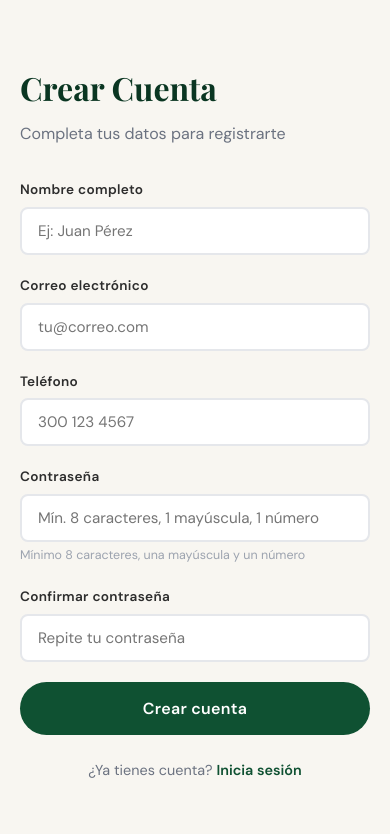
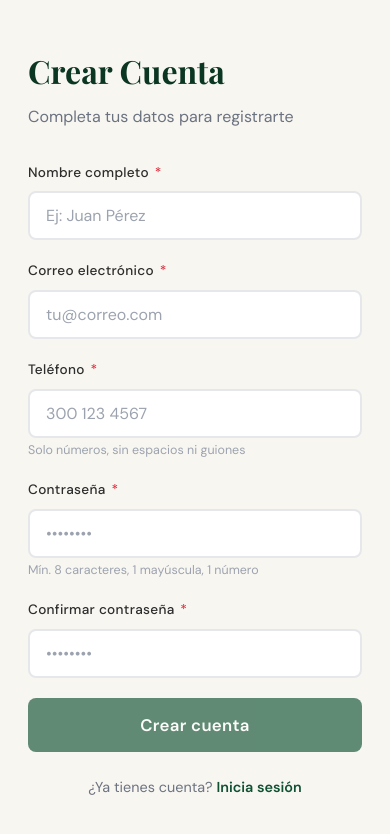
Before and after one commit to r0odr1/saludYa_front, an Angular app in the folder saludya-app/: page /registro in a window 390 px wide. Shown: the top 834 px of the page. Built offline with nearby package versions, Linux system fonts and the light colour scheme.

Commit message:
feat: validaciones en registro y fix en verificación

```diff
--- a/saludya-app/src/pages/registro/registro.component.html
+++ b/saludya-app/src/pages/registro/registro.component.html
@@ -16,65 +16,114 @@
       <h2>Crear Cuenta</h2>
       <p class="auth-subtitle">Completa tus datos para registrarte</p>
 
-      <div class="alert alert-danger" *ngIf="error">⚠️ {{ error }}</div>
+      <div class="alert alert-danger" *ngIf="error && !submitted">⚠️ {{ error }}</div>
 
-      <form (ngSubmit)="onRegistro()">
+      <form (ngSubmit)="onRegistro()" novalidate>
+
         <div class="form-group">
-          <label>Nombre completo</label>
+          <label>Nombre completo <span class="required">*</span></label>
           <input
             type="text"
             class="form-control"
+            [class.is-invalid]="nombreInvalido"
             [(ngModel)]="datos.nombre"
             name="nombre"
             placeholder="Ej: Juan Pérez"
             required
+            (input)="onNombreChange()"
           />
+          <div *ngIf="nombreInvalido" class="invalid-feedback">
+            El nombre debe tener al menos 3 caracteres
+          </div>
         </div>
+
         <div class="form-group">
-          <label>Correo electrónico</label>
+          <label>Correo electrónico <span class="required">*</span></label>
           <input
             type="email"
             class="form-control"
+            [class.is-invalid]="emailInvalido"
             [(ngModel)]="datos.email"
             name="email"
             placeholder="tu@correo.com"
             required
+            (input)="onEmailChange()"
           />
+          <div *ngIf="emailInvalido" class="invalid-feedback">
+           Ingrese un correo electrónico válido
+          </div>
         </div>
+
         <div class="form-group">
-          <label>Teléfono</label>
+          <label>Teléfono <span class="required">*</span></label>
           <input
             type="tel"
             class="form-control"
+            [class.is-invalid]="telefonoInvalido"
             [(ngModel)]="datos.telefono"
             name="telefono"
             placeholder="300 123 4567"
+            maxlength="10"
+            (input)="onTelefonoInput($event)"
           />
+          <div *ngIf="telefonoInvalido" class="invalid-feedback">
+            El teléfono debe tener 10 dígitos numéricos
+          </div>
+          <p class="hint">Solo números, sin espacios ni guiones</p>
         </div>
+
         <div class="form-group">
-          <label>Contraseña</label>
+          <label>Contraseña <span class="required">*</span></label>
           <input
             type="password"
             class="form-control"
+            [class.is-invalid]="passwordInvalido"
             [(ngModel)]="datos.password"
             name="password"
-            placeholder="Mín. 8 caracteres, 1 mayúscula, 1 número"
+            placeholder="••••••••"
             required
+            (input)="onPasswordChange()"
           />
-          <p class="hint">Mínimo 8 caracteres, una mayúscula y un número</p>
+          <div *ngIf="passwordInvalido" class="invalid-feedback">
+            <div *ngIf="!datos.password || datos.password.length < 8">
+              Mínimo 8 caracteres
+            </div>
+            <div *ngIf="datos.password && !/[A-Z]/.test(datos.password)">
+              Debe incluir al menos una mayúscula
+            </div>
+            <div *ngIf="datos.password && !/[0-9]/.test(datos.password)">
+              Debe incluir al menos un número
+            </div>
+          </div>
+          <p class="hint">Mín. 8 caracteres, 1 mayúscula, 1 número</p>
         </div>
+
         <div class="form-group">
-          <label>Confirmar contraseña</label>
+          <label>Confirmar contraseña <span class="required">*</span></label>
           <input
             type="password"
             class="form-control"
-            [(ngModel)]="confirmarPassword"
+            [class.is-invalid]="confirmarPasswordInvalido"
+            [(ngModel)]="datos.confirmarPassword"
             name="confirmar"
-            placeholder="Repite tu contraseña"
+            placeholder="••••••••"
             required
+            (input)="onConfirmarPasswordChange()"
           />
+          <div *ngIf="confirmarPasswordInvalido" class="invalid-feedback">
+            Las contraseñas no coinciden
+          </div>
         </div>
-        <button type="submit" class="btn btn-primary btn-block btn-lg" [disabled]="cargando">
+
+        <div class="alert alert-danger" *ngIf="error && submitted">
+          ⚠️ {{ error }}
+        </div>
+
+        <button
+          type="submit"
+          class="btn btn-primary btn-block btn-lg"
+          [disabled]="cargando || !formularioValido"
+        >
           {{ cargando ? 'Registrando...' : 'Crear cuenta' }}
         </button>
       </form>
--- a/saludya-app/src/pages/registro/registro.component.scss
+++ b/saludya-app/src/pages/registro/registro.component.scss
@@ -71,12 +71,168 @@
   margin-bottom: 32px;
 }
 
-.hint {
-  font-size: 0.78rem;
-  color: var(--color-text-muted);
-  margin-top: 4px;
+// === Grupos de formulario con validaciones ===
+.form-group {
+  margin-bottom: 1.25rem;
+  position: relative;
+
+  label {
+    display: block;
+    margin-bottom: 0.5rem;
+    font-weight: 500;
+    color: var(--color-text);
+
+    // Asterisco para campos obligatorios
+    .required {
+      color: var(--color-error, #dc3545);
+      margin-left: 2px;
+    }
+  }
+
+  .form-control {
+    width: 100%;
+    padding: 0.75rem 1rem;
+    border: 2px solid var(--color-border, #ddd);
+    border-radius: 8px;
+    font-size: 1rem;
+    background: white;
+    transition: all 0.2s ease;
+    color: var(--color-text);
+
+    &:focus {
+      border-color: var(--color-primary);
+      outline: none;
+      box-shadow: 0 0 0 4px rgba(var(--color-primary-rgb, 0, 123, 255), 0.1);
+    }
+
+    // Estado inválido
+    &.is-invalid {
+      border-color: var(--color-error, #dc3545);
+      background-color: rgba(220, 53, 69, 0.02);
+
+      &:focus {
+        box-shadow: 0 0 0 4px rgba(220, 53, 69, 0.1);
+      }
+    }
+
+    &::placeholder {
+      color: var(--color-text-muted, #aaa);
+    }
+
+    &:disabled {
+      background-color: var(--color-bg-light, #f8f9fa);
+      cursor: not-allowed;
+      opacity: 0.7;
+    }
+  }
+
+  // Mensajes de error con animación
+  .invalid-feedback {
+    display: block;
+    color: var(--color-error, #dc3545);
+    font-size: 0.8rem;
+    margin-top: 0.35rem;
+    font-weight: 500;
+    animation: slideDown 0.2s ease;
+    line-height: 1.4;
+
+    // Lista de requisitos para contraseña
+    div {
+      margin: 2px 0;
+      display: flex;
+      align-items: center;
+      gap: 6px;
+
+      &::before {
+        content: "•";
+        color: var(--color-error, #dc3545);
+      }
+    }
+  }
+
+  // Hints informativos
+  .hint {
+    font-size: 0.78rem;
+    color: var(--color-text-muted);
+    margin-top: 4px;
+    margin-bottom: 0;
+    line-height: 1.4;
+  }
 }
 
+// === Alertas ===
+.alert {
+  padding: 0.85rem 1rem;
+  border-radius: 8px;
+  margin-bottom: 1.25rem;
+  font-size: 0.9rem;
+  font-weight: 500;
+  display: flex;
+  align-items: center;
+  gap: 8px;
+  animation: fadeIn 0.2s ease;
+
+  &.alert-danger {
+    background-color: rgba(220, 53, 69, 0.1);
+    color: var(--color-error, #dc3545);
+    border: 1px solid rgba(220, 53, 69, 0.2);
+  }
+
+  &.alert-success {
+    background-color: rgba(40, 167, 69, 0.1);
+    color: var(--color-success, #28a745);
+    border: 1px solid rgba(40, 167, 69, 0.2);
+  }
+}
+
+// === Botones ===
+.btn {
+  display: inline-flex;
+  align-items: center;
+  justify-content: center;
+  gap: 8px;
+  padding: 0.85rem 1.5rem;
+  border: none;
+  border-radius: 8px;
+  font-size: 1rem;
+  font-weight: 600;
+  cursor: pointer;
+  transition: all 0.2s ease;
+  text-decoration: none;
+
+  &.btn-primary {
+    background: var(--color-primary);
+    color: white;
+
+    &:hover:not(:disabled) {
+      background: var(--color-primary-dark);
+      transform: translateY(-1px);
+      box-shadow: 0 4px 12px rgba(var(--color-primary-rgb, 0, 123, 255), 0.3);
+    }
+
+    &:active:not(:disabled) {
+      transform: translateY(0);
+    }
+  }
+
+  &.btn-block {
+    width: 100%;
+  }
+
+  &.btn-lg {
+    padding: 1rem;
+    font-size: 1.05rem;
+  }
+
+  &:disabled {
+    opacity: 0.65;
+    cursor: not-allowed;
+    transform: none !important;
+    box-shadow: none !important;
+  }
+}
+
+// === Enlaces ===
 .auth-link {
   text-align: center;
   margin-top: 24px;
@@ -86,6 +242,7 @@
   a {
     color: var(--color-primary);
     font-weight: 600;
+    text-decoration: none;
 
     &:hover {
       text-decoration: underline;
@@ -93,6 +250,46 @@
   }
 }
 
+// === Animaciones ===
+@keyframes fadeIn {
+  from {
+    opacity: 0;
+  }
+  to {
+    opacity: 1;
+  }
+}
+
+@keyframes slideDown {
+  from {
+    opacity: 0;
+    transform: translateY(-8px);
+  }
+  to {
+    opacity: 1;
+    transform: translateY(0);
+  }
+}
+
+// === Indicador de carga (spinner) ===
+.spinner {
+  display: inline-block;
+  width: 18px;
+  height: 18px;
+  border: 2px solid rgba(255, 255, 255, 0.3);
+  border-radius: 50%;
+  border-top-color: white;
+  animation: spin 0.8s linear infinite;
+  margin-right: 8px;
+}
+
+@keyframes spin {
+  to {
+    transform: rotate(360deg);
+  }
+}
+
+// === Responsive ===
 @media (max-width: 768px) {
   .auth-page {
     grid-template-columns: 1fr;
@@ -105,4 +302,29 @@
   .auth-right {
     padding: 32px 20px;
   }
+
+  .auth-form-wrapper {
+    padding: 0 8px;
+  }
+
+  .btn-lg {
+    padding: 0.9rem;
+    font-size: 1rem;
+  }
 }
+
+// === Accesibilidad ===
+@media (prefers-reduced-motion: reduce) {
+  * {
+    animation-duration: 0.01ms !important;
+    animation-iteration-count: 1 !important;
+    transition-duration: 0.01ms !important;
+  }
+}
+
+// === Focus visible para navegación con teclado ===
+.form-control:focus-visible,
+.btn:focus-visible {
+  outline: 2px solid var(--color-primary);
+  outline-offset: 2px;
+}
--- a/saludya-app/src/pages/registro/registro.component.ts
+++ b/saludya-app/src/pages/registro/registro.component.ts
@@ -12,8 +12,16 @@ import { AuthService } from '../../app/services/auth.service';
   styleUrls: ['./registro.component.scss'],
 })
 export class RegistroComponent implements OnInit {
-  datos = { nombre: '', email: '', password: '', telefono: '' };
-  confirmarPassword = '';
+  datos = {
+    nombre: '',
+    email: '',
+    password: '',
+    telefono: '',
+    confirmarPassword: ''
+  };
+
+  // Flags para controlar cuándo mostrar errores
+  submitted = false;
   error = '';
   cargando = false;
 
@@ -28,37 +36,107 @@ export class RegistroComponent implements OnInit {
     }
   }
 
+  //VALIDADORES INDIVIDUALES
+
+  get nombreInvalido(): boolean {
+    return this.submitted && (!this.datos.nombre || this.datos.nombre.trim().length < 3);
+  }
+
+  get emailInvalido(): boolean {
+    return this.submitted && (!this.datos.email || !/^[^\s@]+@[^\s@]+\.[^\s@]+$/.test(this.datos.email));
+  }
+
+  get telefonoInvalido(): boolean {
+    return this.submitted && (!this.datos.telefono || !/^[0-9]{10}$/.test(this.datos.telefono));
+  }
+
+  get passwordInvalido(): boolean {
+    const pwd = this.datos.password;
+    return this.submitted && (
+      !pwd ||
+      pwd.length < 8 ||
+      !/[A-Z]/.test(pwd) ||
+      !/[0-9]/.test(pwd)
+    );
+  }
+
+  get confirmarPasswordInvalido(): boolean {
+    return this.submitted && (
+      !this.datos.confirmarPassword ||
+      this.datos.password !== this.datos.confirmarPassword
+    );
+  }
+
+  get formularioValido(): boolean {
+    return (
+      this.datos.nombre.trim().length >= 3 &&
+      /^[^\s@]+@[^\s@]+\.[^\s@]+$/.test(this.datos.email) &&
+      /^[0-9]{10}$/.test(this.datos.telefono) &&
+      this.datos.password.length >= 8 &&
+      /[A-Z]/.test(this.datos.password) &&
+      /[0-9]/.test(this.datos.password) &&
+      this.datos.password === this.datos.confirmarPassword
+    );
+  }
+
+  onNombreChange() {
+    if (this.submitted) this.nombreInvalido;
+  }
+
+  onEmailChange() {
+    if (this.submitted) this.emailInvalido;
+  }
+
+  onTelefonoInput(event: Event) {
+    const input = event.target as HTMLInputElement;
+    // Solo permitir números
+    input.value = input.value.replace(/\D/g, '').slice(0, 10);
+    this.datos.telefono = input.value;
+    if (this.submitted) this.telefonoInvalido;
+  }
+
+  onPasswordChange() {
+    if (this.submitted) this.passwordInvalido;
+  }
+
+  onConfirmarPasswordChange() {
+    if (this.submitted) this.confirmarPasswordInvalido;
+  }
+
   onRegistro() {
-    if (!this.datos.nombre || !this.datos.email || !this.datos.password) {
-      this.error = 'Todos los campos son obligatorios.';
+    this.submitted = true;
+    this.error = '';
+
+    // Validar todos los campos
+    if (!this.formularioValido) {
+      if (this.nombreInvalido) {
+        this.error = 'El nombre debe tener al menos 3 caracteres.';
+      } else if (this.emailInvalido) {
+        this.error = 'Ingrese un correo electrónico válido.';
+      } else if (this.telefonoInvalido) {
+        this.error = 'El teléfono debe tener 10 dígitos numéricos.';
+      } else if (this.passwordInvalido) {
+        this.error = 'La contraseña debe tener mín. 8 caracteres, una mayúscula y un número.';
+      } else if (this.confirmarPasswordInvalido) {
+        this.error = 'Las contraseñas no coinciden.';
+      }
       return;
     }
-    if (this.datos.password !== this.confirmarPassword) {
-      this.error = 'Las contraseñas no coinciden.';
-      return;
-    }
-    if (
-      this.datos.password.length < 8 ||
-      !/[A-Z]/.test(this.datos.password) ||
-      !/[0-9]/.test(this.datos.password)
-    ) {
-      this.error = 'La contraseña debe tener mín. 8 caracteres, una mayúscula y un número.';
-      return;
-    }
-    this.error = '';
+
     this.cargando = true;
 
     this.auth.registro(this.datos).subscribe({
       next: (res) => {
         this.cargando = false;
         // Redirigir a pantalla de verificación
+        this.auth.setEmailPendiente(this.datos.email);
         this.router.navigate(['/verificar-cuenta']);
       },
       error: (err) => {
         this.cargando = false;
         if (err.error?.requiereVerificacion) {
           // Ya existía sin verificar, se reenvió código
-          this.auth.setEmailPendiente(err.error.email || this.datos.email);
+          this.auth.setEmailPendiente(this.datos.email);
           this.router.navigate(['/verificar-cuenta']);
         } else {
           this.error = err.error?.mensaje || 'Error en el registro.';
```
Also changed, not shown: saludya-app/src/pages/verificar-cuenta/verificar-cuenta.component.html (+10 -5 lines), saludya-app/src/pages/verificar-cuenta/verificar-cuenta.component.ts (+31 -58 lines).
